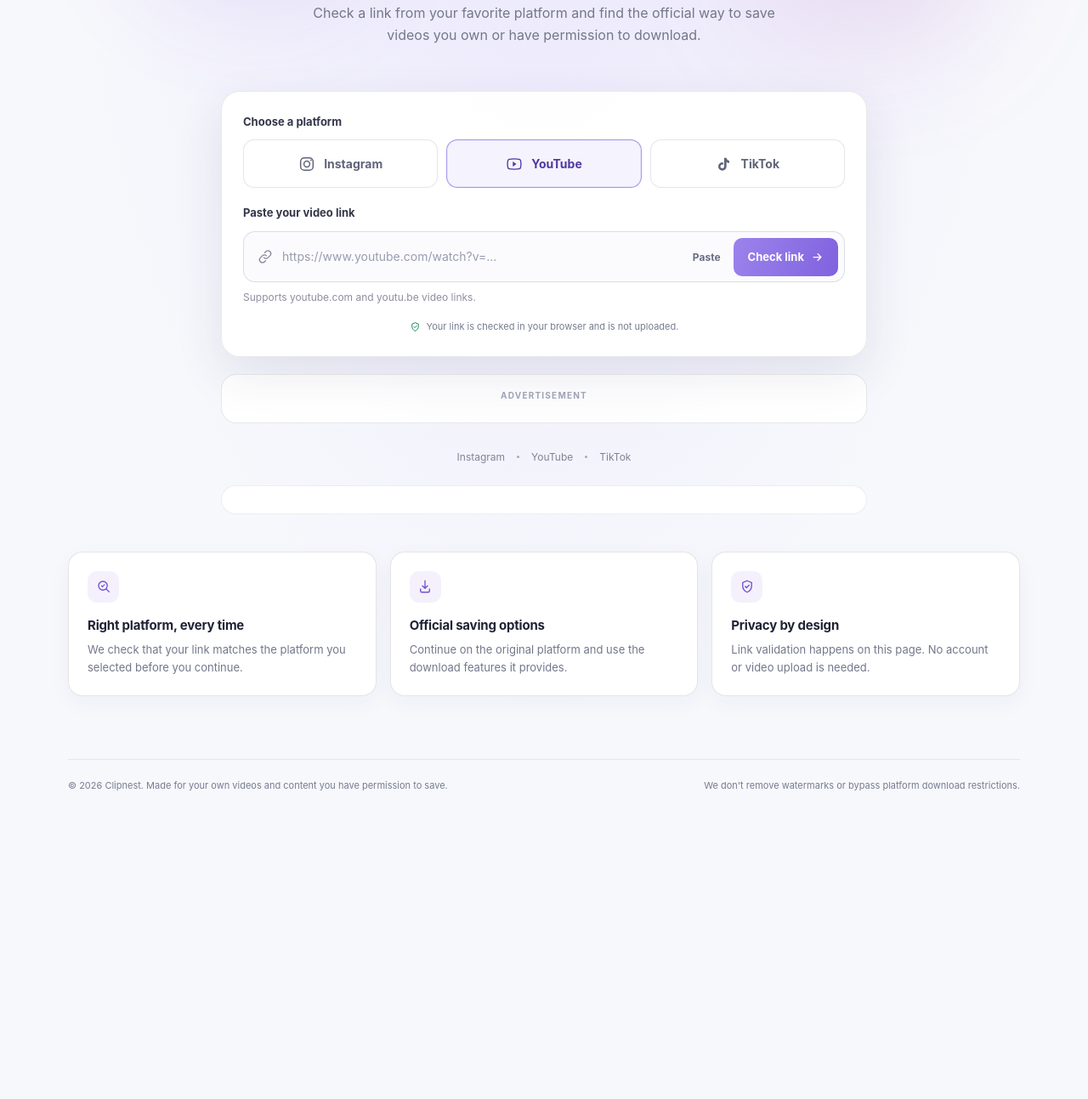
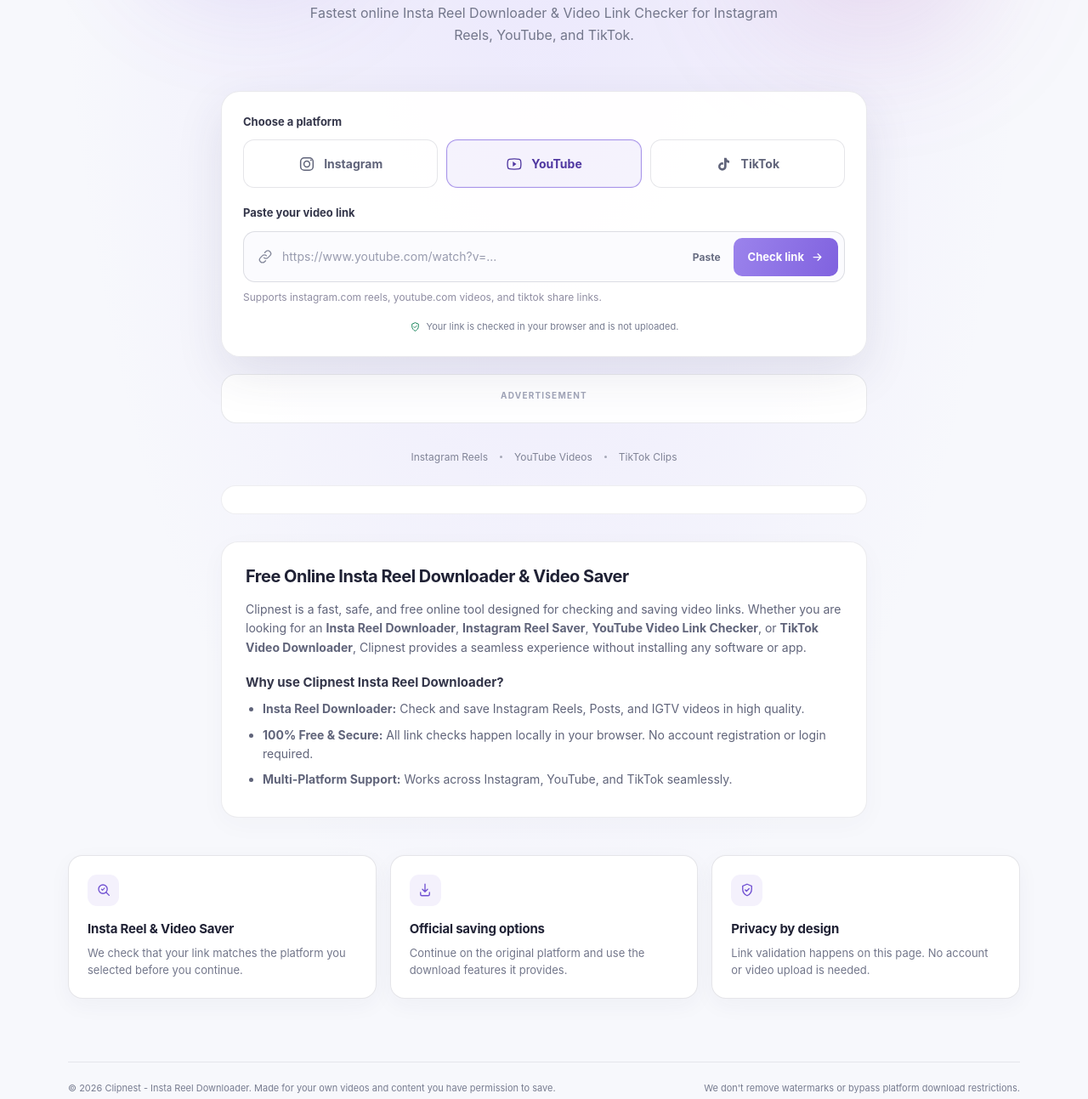
Before and after one commit to sumit-official-app/clipnest, a plain HTML site: page index.html in a window 1280 px wide. Shown: the part 381-1674 px from the top of the page at 85% size. Before the commit the page ends 1342 px from the top, so only its background shows below. Drawn offline with Linux system fonts and the light colour scheme.

Commit message:
Add files via upload

```diff
--- a/index.html
+++ b/index.html
@@ -4,9 +4,31 @@
   <meta charset="utf-8">
   <meta name="viewport" content="width=device-width, initial-scale=1">
   <meta name="theme-color" content="#f7f8fc">
-  <meta name="description" content="Check Instagram, YouTube, and TikTok links and find the official way to save videos you have permission to download.">
+  <title>Clipnest - Insta Reel Downloader, YouTube & TikTok Video Saver</title>
+  <meta name="description" content="Free online Insta Reel Downloader, Instagram Reel Saver, YouTube and TikTok video link checker. Save videos online easily with Clipnest.">
+  <meta name="keywords" content="insta reel downloader, reel downloader, instagram reel downloader, instagram reels save, youtube video downloader, tiktok downloader, video saver online, clipnest">
+  <meta name="author" content="Clipnest">
   <meta name="google-site-verification" content="UDzlohXpj2BWbIdlS4P_efJjkhhhbWk8foVb0ECDmpE" />
-  <title>Clipnest - Save videos the right way</title>
+
+  <!-- Open Graph / Social Media Meta Tags -->
+  <meta property="og:type" content="website">
+  <meta property="og:title" content="Clipnest - Insta Reel Downloader & Video Saver">
+  <meta property="og:description" content="Free online Insta Reel Downloader and Video Link Checker. Save Instagram Reels, YouTube, and TikTok videos easily.">
+  <meta property="og:url" content="https://sumit-official-app.github.io/clipnest/">
+
+  <!-- Structured Data / SEO Schema for Google Search -->
+  <script type="application/ld+json">
+  {
+    "@context": "https://schema.org",
+    "@type": "WebApplication",
+    "name": "Clipnest - Insta Reel Downloader",
+    "url": "https://sumit-official-app.github.io/clipnest/",
+    "applicationCategory": "MultimediaApplication",
+    "operatingSystem": "All",
+    "description": "Free online Instagram Reel Downloader, YouTube Video Saver, and TikTok Link Checker."
+  }
+  </script>
+
   <!-- Adsterra Popunder Script -->
   <script data-cfasync="false" src="https://afders.org/1/b06b21db38da4e320c44857fff0d0e7e"></script>
   <link rel="stylesheet" href="styles.css">
@@ -27,9 +49,9 @@
 
   <main>
     <section class="shell hero" aria-labelledby="page-title">
-      <div class="eyebrow"><span class="eyebrow-dot"></span> YOUR VIDEOS, YOUR WAY</div>
+      <div class="eyebrow"><span class="eyebrow-dot"></span> INSTA REEL DOWNLOADER & VIDEO SAVER</div>
       <h1 id="page-title">Save the videos<br><span>you love.</span></h1>
-      <p class="hero-copy">Check a link from your favorite platform and find the official way to save videos you own or have permission to download.</p>
+      <p class="hero-copy">Fastest online Insta Reel Downloader & Video Link Checker for Instagram Reels, YouTube, and TikTok.</p>
     </section>
 
     <section class="shell" aria-label="Video link checker">
@@ -60,7 +82,7 @@
             <svg viewBox="0 0 24 24" fill="none" aria-hidden="true"><path d="M5 12h14m-6-6 6 6-6 6" stroke="currentColor" stroke-width="2" stroke-linecap="round" stroke-linejoin="round"/></svg>
           </button>
         </div>
-        <p class="input-hint" id="input-hint" aria-live="polite">Supports youtube.com and youtu.be video links.</p>
+        <p class="input-hint" id="input-hint" aria-live="polite">Supports instagram.com reels, youtube.com videos, and tiktok share links.</p>
         <div class="status" id="status" role="status" aria-live="polite"></div>
         <p class="privacy-note">
           <svg viewBox="0 0 24 24" fill="none" aria-hidden="true"><path d="M12 3 19 6v5c0 4.5-2.9 8.2-7 10-4.1-1.8-7-5.5-7-10V6l7-3Z" stroke="currentColor" stroke-width="1.8"/><path d="m9 12 2 2 4-4" stroke="currentColor" stroke-width="1.8" stroke-linecap="round" stroke-linejoin="round"/></svg>
@@ -98,7 +120,7 @@
       </aside>
 
       <div class="platform-strip" aria-label="Supported platforms">
-        <span>Instagram</span><span>YouTube</span><span>TikTok</span>
+        <span>Instagram Reels</span><span>YouTube Videos</span><span>TikTok Clips</span>
       </div>
 
       <section class="preview" id="video-preview" aria-live="polite" hidden>
@@ -115,10 +137,22 @@
       </section>
     </section>
 
+    <!-- SEO Content Section for Google Ranking -->
+    <section class="shell seo-section" aria-label="About Clipnest Insta Reel Downloader">
+      <h2>Free Online Insta Reel Downloader & Video Saver</h2>
+      <p>Clipnest is a fast, safe, and free online tool designed for checking and saving video links. Whether you are looking for an <strong>Insta Reel Downloader</strong>, <strong>Instagram Reel Saver</strong>, <strong>YouTube Video Link Checker</strong>, or <strong>TikTok Video Downloader</strong>, Clipnest provides a seamless experience without installing any software or app.</p>
+      <h3>Why use Clipnest Insta Reel Downloader?</h3>
+      <ul>
+        <li><strong>Insta Reel Downloader:</strong> Check and save Instagram Reels, Posts, and IGTV videos in high quality.</li>
+        <li><strong>100% Free & Secure:</strong> All link checks happen locally in your browser. No account registration or login required.</li>
+        <li><strong>Multi-Platform Support:</strong> Works across Instagram, YouTube, and TikTok seamlessly.</li>
+      </ul>
+    </section>
+
     <section class="shell features" aria-label="How Clipnest works">
       <article class="feature">
         <span class="feature-icon" aria-hidden="true"><svg viewBox="0 0 24 24" fill="none"><circle cx="10.8" cy="10.8" r="6.8" stroke="currentColor" stroke-width="1.8"/><path d="m16 16 4.5 4.5" stroke="currentColor" stroke-width="1.8" stroke-linecap="round"/><path d="m8.5 10.8 1.6 1.6 3.2-3.2" stroke="currentColor" stroke-width="1.6" stroke-linecap="round" stroke-linejoin="round"/></svg></span>
-        <h2>Right platform, every time</h2>
+        <h2>Insta Reel & Video Saver</h2>
         <p>We check that your link matches the platform you selected before you continue.</p>
       </article>
       <article class="feature">
@@ -135,7 +169,7 @@
   </main>
 
   <footer class="shell footer">
-    <p>&copy; 2026 Clipnest. Made for your own videos and content you have permission to save.</p>
+    <p>&copy; 2026 Clipnest - Insta Reel Downloader. Made for your own videos and content you have permission to save.</p>
     <p>We don't remove watermarks or bypass platform download restrictions.</p>
   </footer>
 
--- a/styles.css
+++ b/styles.css
@@ -336,6 +336,23 @@
   border: 1px solid rgba(43, 47, 76, .08);
 }
 
+/* SEO SECTION STYLING */
+.seo-section {
+  width: min(760px, 100%);
+  margin: 32px auto 0;
+  padding: 24px 28px;
+  background: #ffffff;
+  border: 1px solid rgba(43, 47, 76, .09);
+  border-radius: 20px;
+  box-shadow: 0 8px 30px rgba(52, 48, 86, .03);
+}
+
+.seo-section h2 { margin: 0 0 12px; font-size: 20px; letter-spacing: -.5px; color: #202235; }
+.seo-section h3 { margin: 18px 0 8px; font-size: 15px; color: #34364a; }
+.seo-section p { margin: 0 0 12px; color: #60647a; font-size: 14px; line-height: 1.6; }
+.seo-section ul { margin: 0; padding-left: 20px; color: #60647a; font-size: 14px; }
+.seo-section li { margin-bottom: 8px; }
+
 /* INTERSTITIAL AD OVERLAY MODAL */
 .ad-overlay {
   position: fixed;
```
